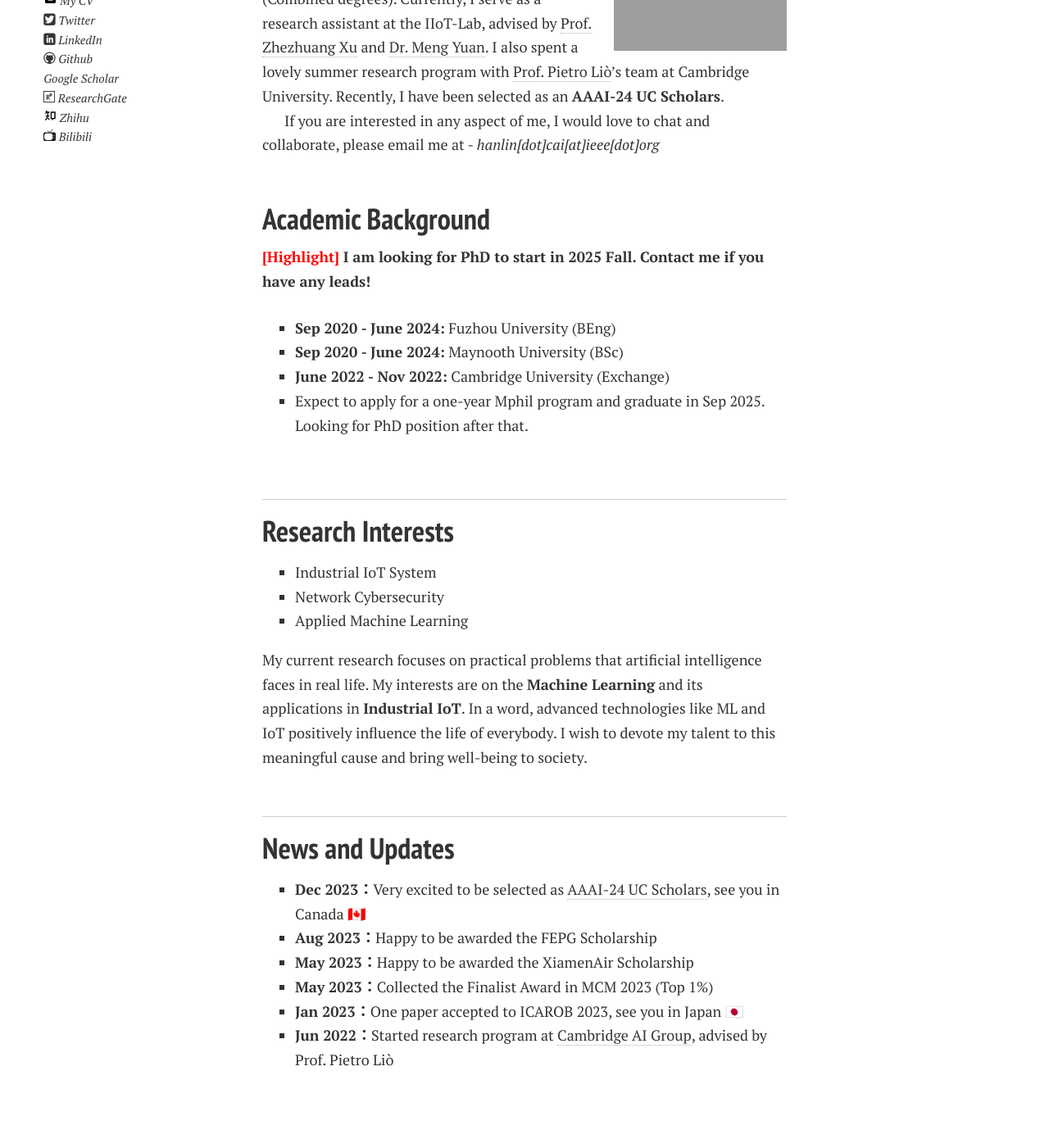
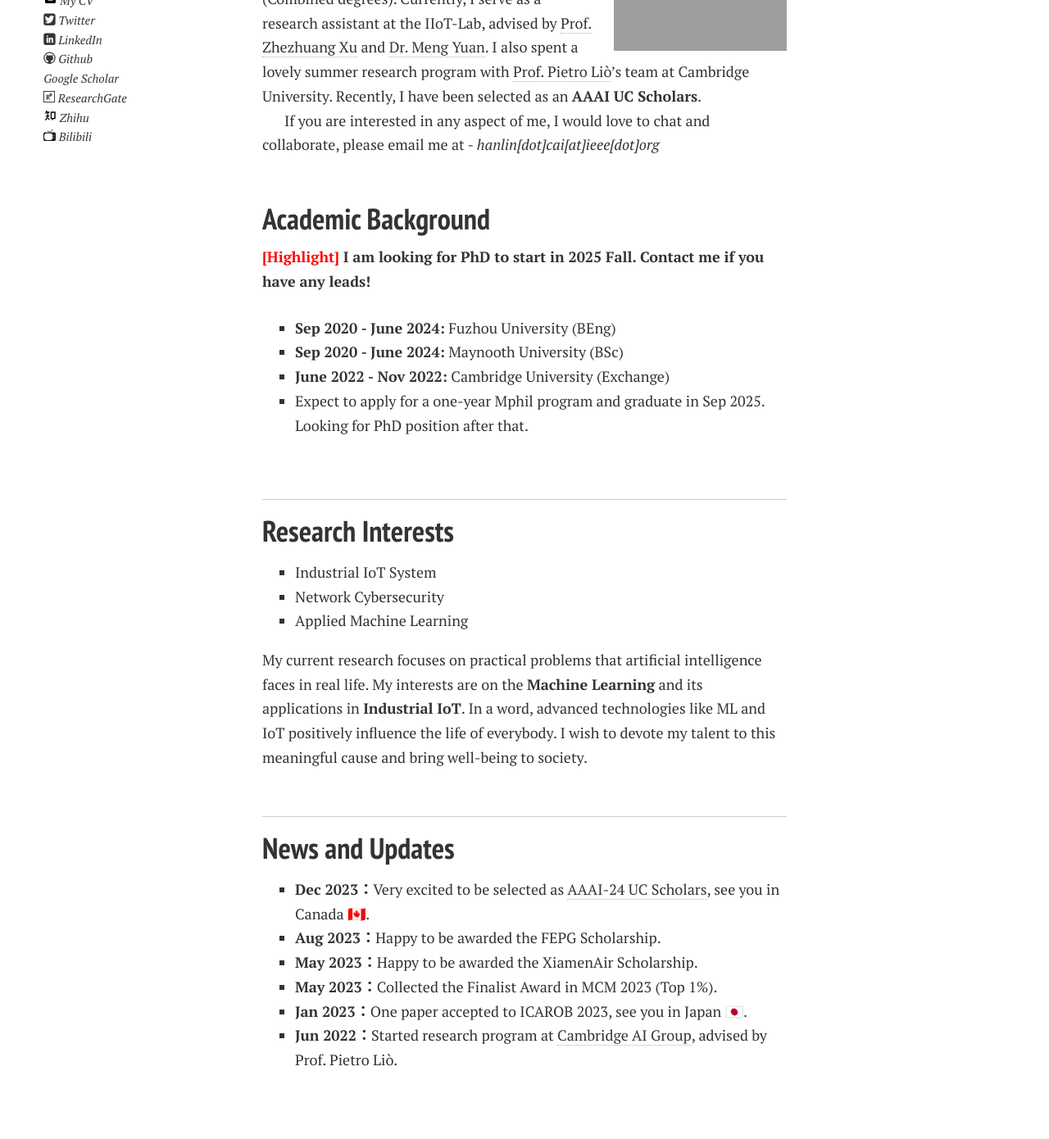
Before and after one commit to GuangLun2000/GuangLun2000.github.io, a Jekyll site: the page built from index.md, in a window 1280 px wide. Shown: the part 273-1663 px from the top of the page at 82% size. Built offline with Jekyll 4.4.1, drawn with Linux system fonts in a browser that asks for light colours; nearby versions of some CDN libraries; comment, search, counter and statistics services are not loaded; a style sheet for code colours, icons or effects is not loaded; our own code applies the rules of GitHub Pages for plain Markdown files.

Commit message:
Update index.md

```diff
--- a/index.md
+++ b/index.md
@@ -8,7 +8,7 @@
 
 Here is **Hanlin Cai (Lance, 蔡汉霖)**.
 
-I am a senior undergrad majoring in **EECS** at Fuzhou University and Maynooth University (Combined degrees). Currently, I serve as a research assistant at the IIoT-Lab, advised by [Prof. Zhezhuang Xu](https://www.researchgate.net/profile/Zhezhuang-Xu) and [Dr. Meng Yuan](https://www.researchgate.net/profile/Meng-Yuan-4). I also spent a lovely summer research program with [Prof. Pietro Liò](https://www.cl.cam.ac.uk/~pl219/)'s team at Cambridge University. Recently, I have been selected as an **AAAI-24 UC Scholars**.
+I am a senior undergrad majoring in **EECS** at Fuzhou University and Maynooth University (Combined degrees). Currently, I serve as a research assistant at the IIoT-Lab, advised by [Prof. Zhezhuang Xu](https://www.researchgate.net/profile/Zhezhuang-Xu) and [Dr. Meng Yuan](https://www.researchgate.net/profile/Meng-Yuan-4). I also spent a lovely summer research program with [Prof. Pietro Liò](https://www.cl.cam.ac.uk/~pl219/)'s team at Cambridge University. Recently, I have been selected as an **AAAI UC Scholars**.
 
 If you are interested in any aspect of me, I would love to chat and collaborate, please email me at - *hanlin[dot]cai[at]ieee[dot]org*
 
@@ -41,11 +41,11 @@
 
 ## News and Updates
 
-- **Dec 2023：**Very excited to be selected as [AAAI-24 UC Scholars](https://aaai-uc.github.io/), see you in Canada 🇨🇦
-- **Aug 2023：**Happy to be awarded the FEPG Scholarship
-- **May 2023：**Happy to be awarded the XiamenAir Scholarship
-- **May 2023：**Collected the Finalist Award in MCM 2023 (Top 1%)
-- **Jan 2023：**One paper accepted to ICAROB 2023, see you in Japan 🇯🇵
-- **Jun 2022：**Started research program at [Cambridge AI Group](https://www.cl.cam.ac.uk/research/ai/), advised by Prof. Pietro Liò
+- **Dec 2023：**Very excited to be selected as [AAAI-24 UC Scholars](https://aaai-uc.github.io/), see you in Canada 🇨🇦.
+- **Aug 2023：**Happy to be awarded the FEPG Scholarship.
+- **May 2023：**Happy to be awarded the XiamenAir Scholarship.
+- **May 2023：**Collected the Finalist Award in MCM 2023 (Top 1%).
+- **Jan 2023：**One paper accepted to ICAROB 2023, see you in Japan 🇯🇵.
+- **Jun 2022：**Started research program at [Cambridge AI Group](https://www.cl.cam.ac.uk/research/ai/), advised by Prof. Pietro Liò.
 
 <br>
```
